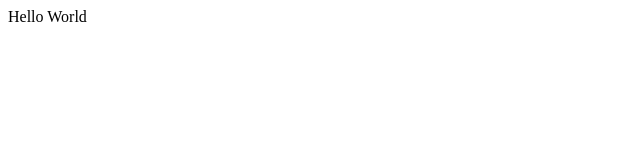
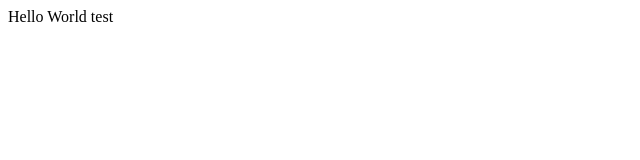
Before and after one commit to TigMart/portfolio, a React (Vite) app: page / in a window 1280 px wide. Shown: the top 160 px of the page, without its empty margins (0-640 px from the left). Built offline with nearby package versions, Linux system fonts and the light colour scheme.

Commit message:
test(app): test

```diff
--- a/src/App.tsx
+++ b/src/App.tsx
@@ -1,5 +1,5 @@
 function App() {
-  return <div>Hello World</div>;
+  return <div>Hello World test</div>;
 }
 
 export default App;
```
